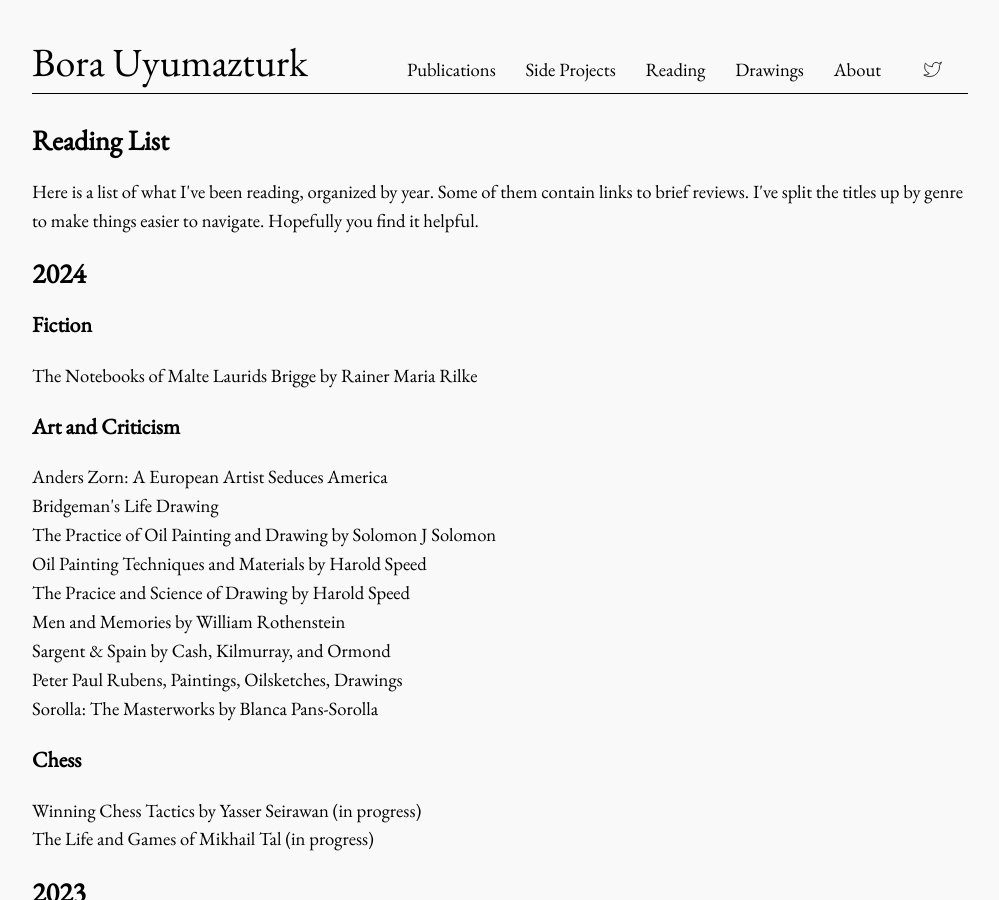
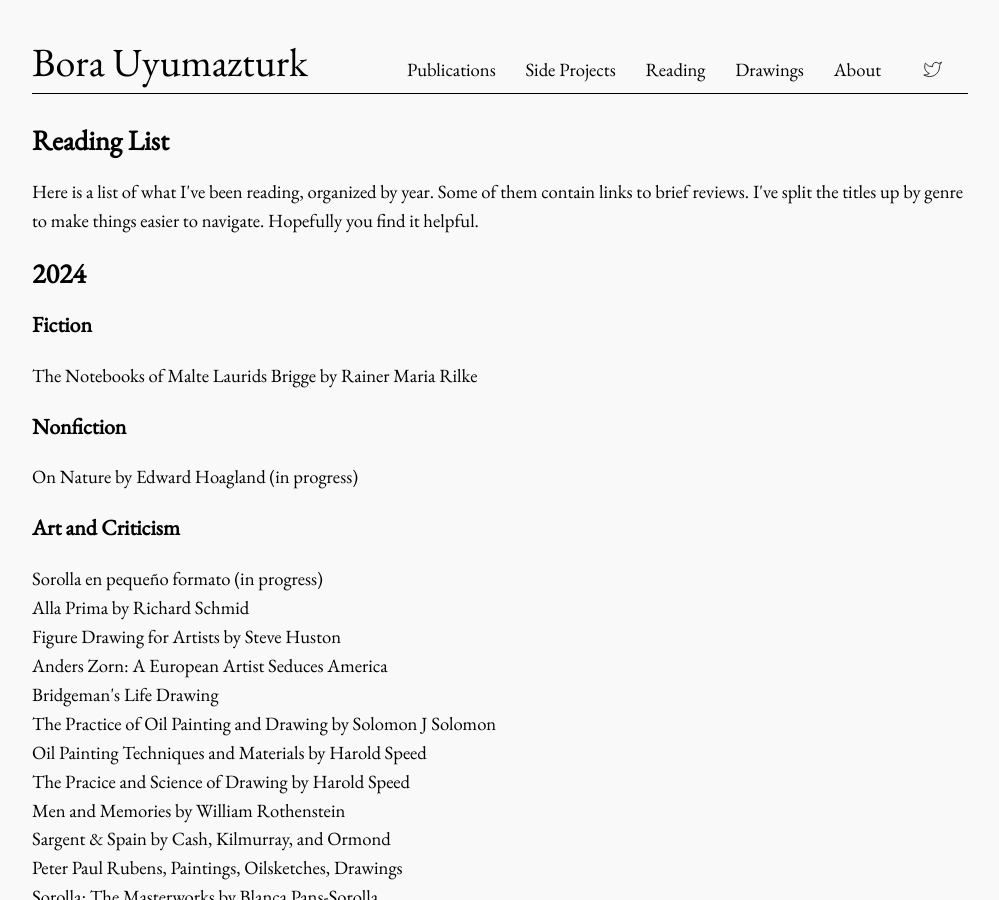
Before and after one commit to bora-uyumazturk/bora-uyumazturk.github.io, a Jekyll site: the page built from reading.html, in a window 1280 px wide and 900 px high. Shown: the whole window, without its empty margins (140-1139 px from the left). Built offline with Jekyll 4.4.1, drawn with Linux system fonts in a browser that asks for light colours.

Commit message:
Update reading.html

```diff
--- a/reading.html
+++ b/reading.html
@@ -18,8 +18,15 @@ title: Reading
 
   The Notebooks of Malte Laurids Brigge by Rainer Maria Rilke
 
+  <h3>Nonfiction</h3>
+
+  On Nature by Edward Hoagland (in progress)
+
   <h3>Art and Criticism</h3>
 
+  Sorolla en pequeño formato (in progress) <br>
+  Alla Prima by Richard Schmid <br>
+  Figure Drawing for Artists by Steve Huston <br>
   Anders Zorn: A European Artist Seduces America <br>
   Bridgeman's Life Drawing <br>
   The Practice of Oil Painting and Drawing by Solomon J Solomon <br>
```
